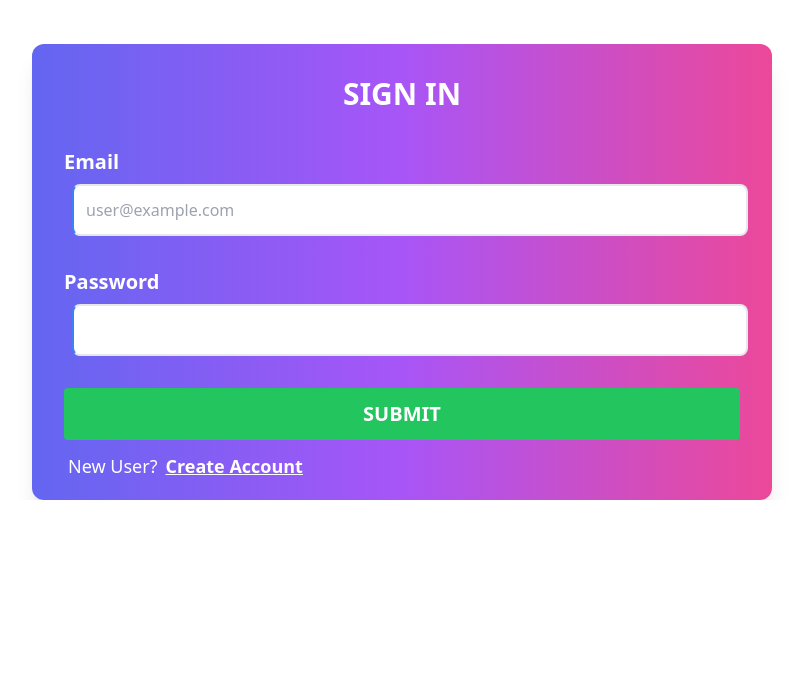
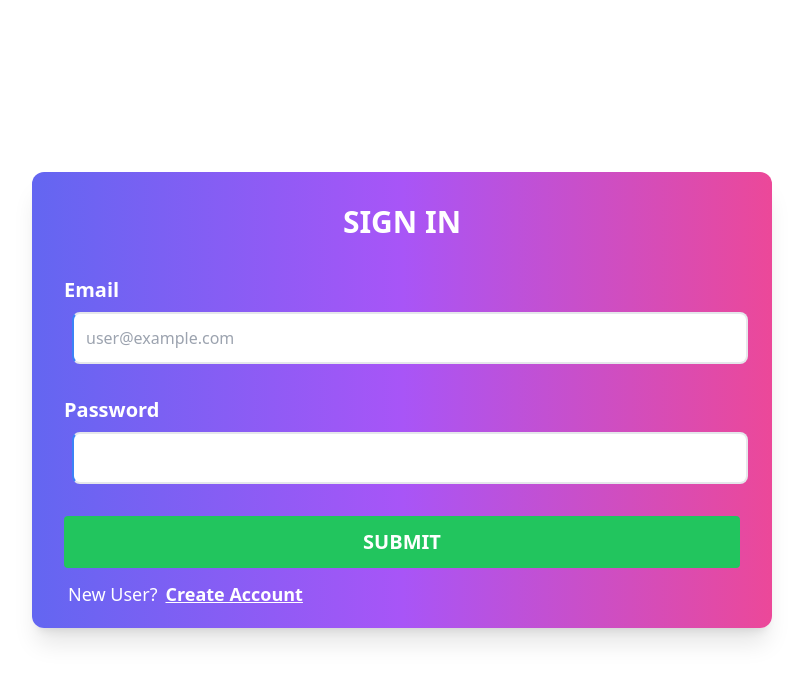
Before and after one commit to she-code/sports-frontend, a React (Vite) app: page /signin in a window 1280 px wide. Shown: the top 682 px of the page, without its empty margins (238-1041 px from the left). Built offline with nearby package versions, Linux system fonts and the light colour scheme; no server answers.

Commit message:
Updated layout of SignIn Page

```diff
--- a/src/views/siginin/index.tsx
+++ b/src/views/siginin/index.tsx
@@ -12,11 +12,13 @@ export default function Signin() {
     // eslint-disable-next-line react-hooks/exhaustive-deps
   }, []);
   return (
-    <div className=" w-fit shadow-xl rounded-xl mx-auto py-5  mt-11 p-5 bg-gradient-to-r from-indigo-500 via-purple-500 to-pink-500">
-      <h1 className="text-center text-3xl font-semibold mb-6 mt-3 text-white">
-        SIGN IN
-      </h1>
-      <SigninForm />
+    <div className="flex items-center justify-center h-screen">
+      <div className="w-fit shadow-xl rounded-xl py-5 p-5 bg-gradient-to-r from-indigo-500 via-purple-500 to-pink-500">
+        <h1 className="text-center text-3xl font-semibold mb-6 mt-3 text-white">
+          SIGN IN
+        </h1>
+        <SigninForm />
+      </div>
     </div>
   );
 }
```
